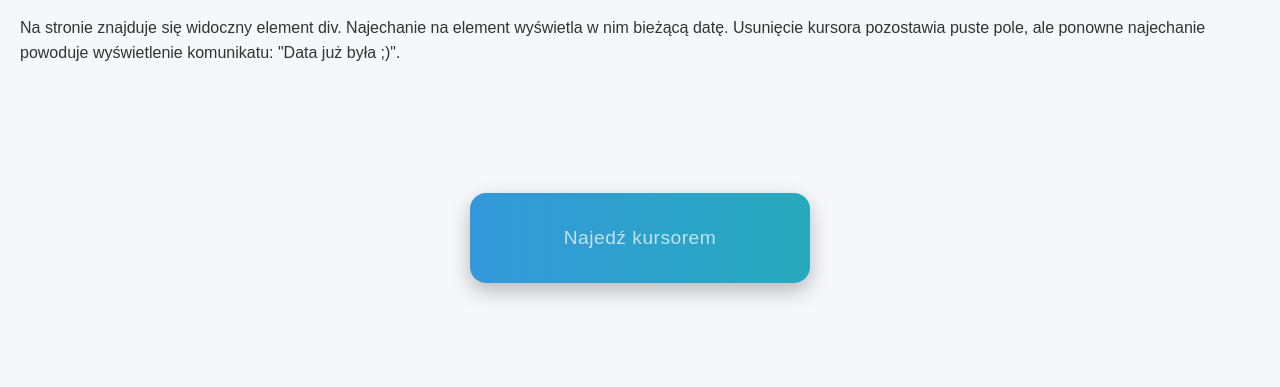
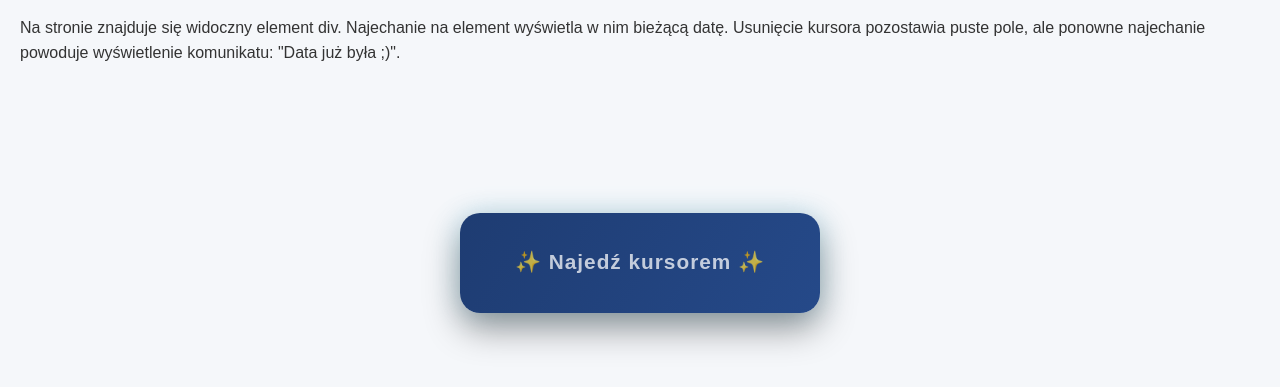
Before and after one commit to Darcool777/4projects, a plain HTML site: page Tematy/T46/index.html in a window 1280 px wide. Both pictures are taken after a click on the element 640 px from the left and 353 px from the top of the page. Shown: the part 115-502 px from the top of the page. Drawn offline with Linux system fonts and the light colour scheme.

Commit message:
meow meow niga

```diff
--- a/Tematy/T46/index.html
+++ b/Tematy/T46/index.html
@@ -15,9 +15,8 @@
 </section>
 <br><br>
 
-<div id="data">
+<div id="data"></div>
 
-</div>
 <script src="main.js"></script>
 </body>
 </html>
--- a/Tematy/T46/main.js
+++ b/Tematy/T46/main.js
@@ -1,13 +1,13 @@
 const div = document.querySelector("#data");
-let pokazanaData = true;
+let dataBylaPokazana = false;
 
 function pokazDate() {
-    if (pokazanaData) {
+    if (!dataBylaPokazana) {
         const dzisiaj = new Date();
         div.innerHTML = dzisiaj.toLocaleString();
-        pokazanaData = false;
+        dataBylaPokazana = true;
     } else {
-        div.innerHTML = "Data już była ;3";
+        div.innerHTML = "Data już była ;)";
     }
 }
 
@@ -15,5 +15,5 @@ function wyczyscPole() {
     div.innerHTML = '';
 }
 
-div.addEventListener("mouseover", pokazDate);
+div.addEventListener("mouseenter", pokazDate);
 div.addEventListener("mouseleave", wyczyscPole);
--- a/Tematy/T46/style.css
+++ b/Tematy/T46/style.css
@@ -94,47 +94,93 @@ li {
     height: auto;
 }
 
-/* ====== ANIMOWANY DIV Z DATĄ ====== */
+/* ====== CINEMATIC DIV ====== */
 #data {
-    width: 340px;
-    height: 90px;
-    margin: 60px auto;
+    width: 360px;
+    height: 100px;
+    margin: 80px auto;
 
     display: flex;
     align-items: center;
     justify-content: center;
 
-    font-size: 1.2em;
-    font-weight: bold;
-    letter-spacing: 0.5px;
+    font-size: 1.3em;
+    font-weight: 600;
+    letter-spacing: 1px;
     color: #ffffff;
 
-    border-radius: 16px;
+    border-radius: 20px;
     cursor: pointer;
+    position: relative;
+    overflow: hidden;
 
     background: linear-gradient(
-            270deg,
-            #3498db,
-            #9b59b6,
-            #1abc9c,
-            #3498db
+            120deg,
+            #1e3c72,
+            #2a5298,
+            #6dd5fa,
+            #1e3c72
     );
-    background-size: 600% 600%;
+    background-size: 500% 500%;
 
-    box-shadow: 0 8px 20px rgba(0, 0, 0, 0.25);
-    transition: transform 0.4s ease, box-shadow 0.4s ease;
+    box-shadow:
+            0 15px 40px rgba(0, 0, 0, 0.4),
+            inset 0 0 20px rgba(255, 255, 255, 0.15);
+
+    animation: idleGlow 3s ease-in-out infinite;
+    transition:
+            transform 0.6s cubic-bezier(0.22, 1, 0.36, 1),
+            box-shadow 0.6s ease,
+            filter 0.6s ease;
 }
 
-/* ====== HOVER – POWIĘKSZENIE + GLOW ====== */
-#data:hover {
-    transform: scale(1.12);
-    box-shadow:
-            0 0 15px rgba(255, 255, 255, 0.6),
-            0 0 30px rgba(52, 152, 219, 0.8);
-    animation: gradientMove 4s ease infinite;
+/* ====== SUBTELNE PULSOWANIE (START) ====== */
+@keyframes idleGlow {
+    0%, 100% {
+        box-shadow:
+                0 15px 35px rgba(0, 0, 0, 0.4),
+                0 0 25px rgba(109, 213, 250, 0.3);
+    }
+    50% {
+        box-shadow:
+                0 20px 45px rgba(0, 0, 0, 0.5),
+                0 0 40px rgba(109, 213, 250, 0.6);
+    }
 }
 
-/* ====== ANIMACJA GRADIENTU ====== */
+/* ====== TEKST STARTOWY ====== */
+#data:empty::before {
+    content: "✨ Najedź kursorem ✨";
+    opacity: 0.85;
+    animation: textFloat 2.5s ease-in-out infinite;
+}
+
+/* ====== ANIMACJA TEKSTU ====== */
+@keyframes textFloat {
+    0%, 100% {
+        transform: translateY(0);
+        opacity: 0.7;
+    }
+    50% {
+        transform: translateY(-6px);
+        opacity: 1;
+    }
+}
+
+/* ====== CINEMATIC HOVER – BOOM ====== */
+#data:hover {
+    transform: scale(1.22);
+    animation: gradientMove 3s ease infinite;
+
+    box-shadow:
+            0 30px 80px rgba(0, 0, 0, 0.6),
+            0 0 60px rgba(109, 213, 250, 0.9),
+            0 0 120px rgba(46, 204, 113, 0.6);
+
+    filter: brightness(1.25) saturate(1.4);
+}
+
+/* ====== GRADIENT W RUCHU ====== */
 @keyframes gradientMove {
     0% {
         background-position: 0% 50%;
@@ -147,18 +193,10 @@ li {
     }
 }
 
-/* ====== PODŚWIETLENIE TEKSTU ====== */
+/* ====== GLOW TEKSTU (POJAWIA SIĘ PO NAJECHANIU) ====== */
 #data:not(:empty) {
     text-shadow:
-            0 0 5px rgba(255, 255, 255, 0.8),
-            0 0 10px rgba(255, 255, 255, 0.6),
-            0 0 20px rgba(52, 152, 219, 1);
+            0 0 10px rgba(255, 255, 255, 0.8),
+            0 0 20px rgba(109, 213, 250, 1),
+            0 0 40px rgba(46, 204, 113, 0.9);
 }
-
-/* ====== STAN PUSTY (ZACHĘTA DO NAJECHANIA) ====== */
-#data:empty::before {
-    content: "Najedź kursorem";
-    font-weight: normal;
-    opacity: 0.7;
-    text-shadow: none;
-}
```
Also changed, not shown: 8 other files.
